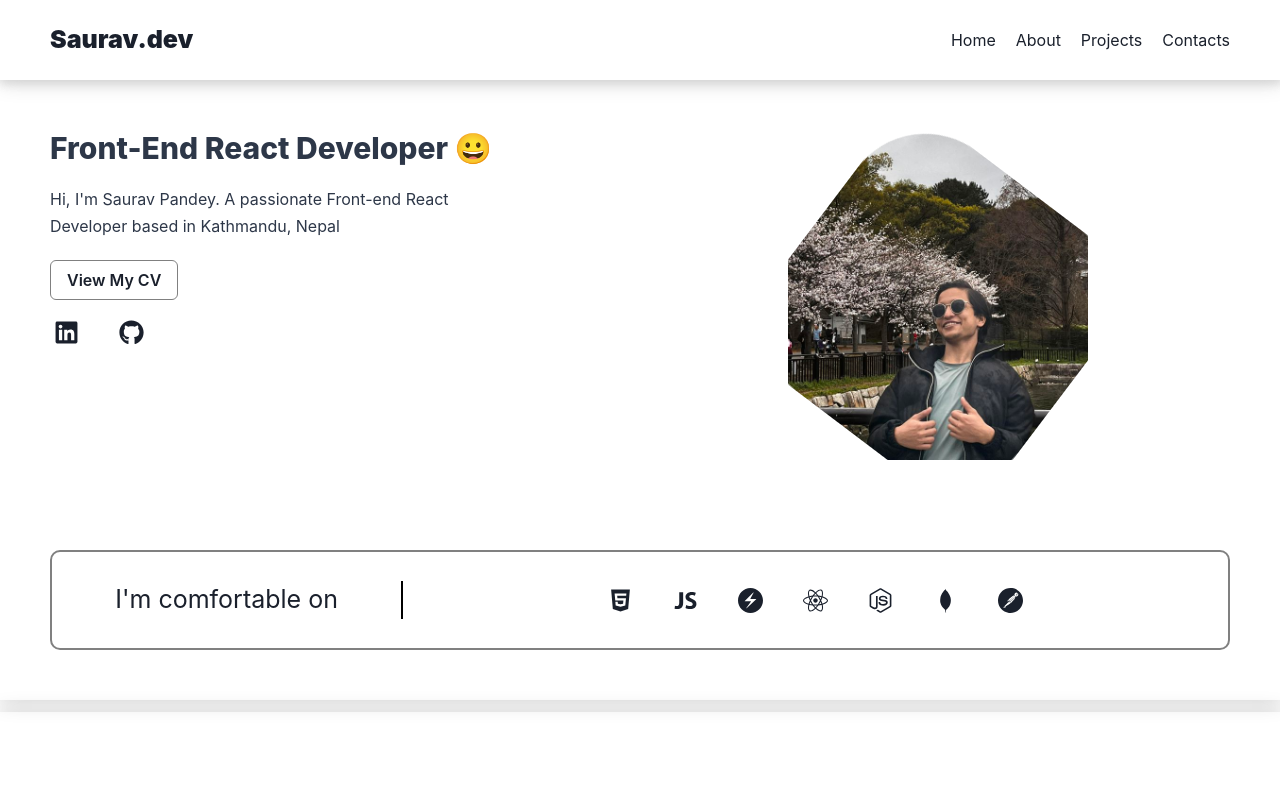
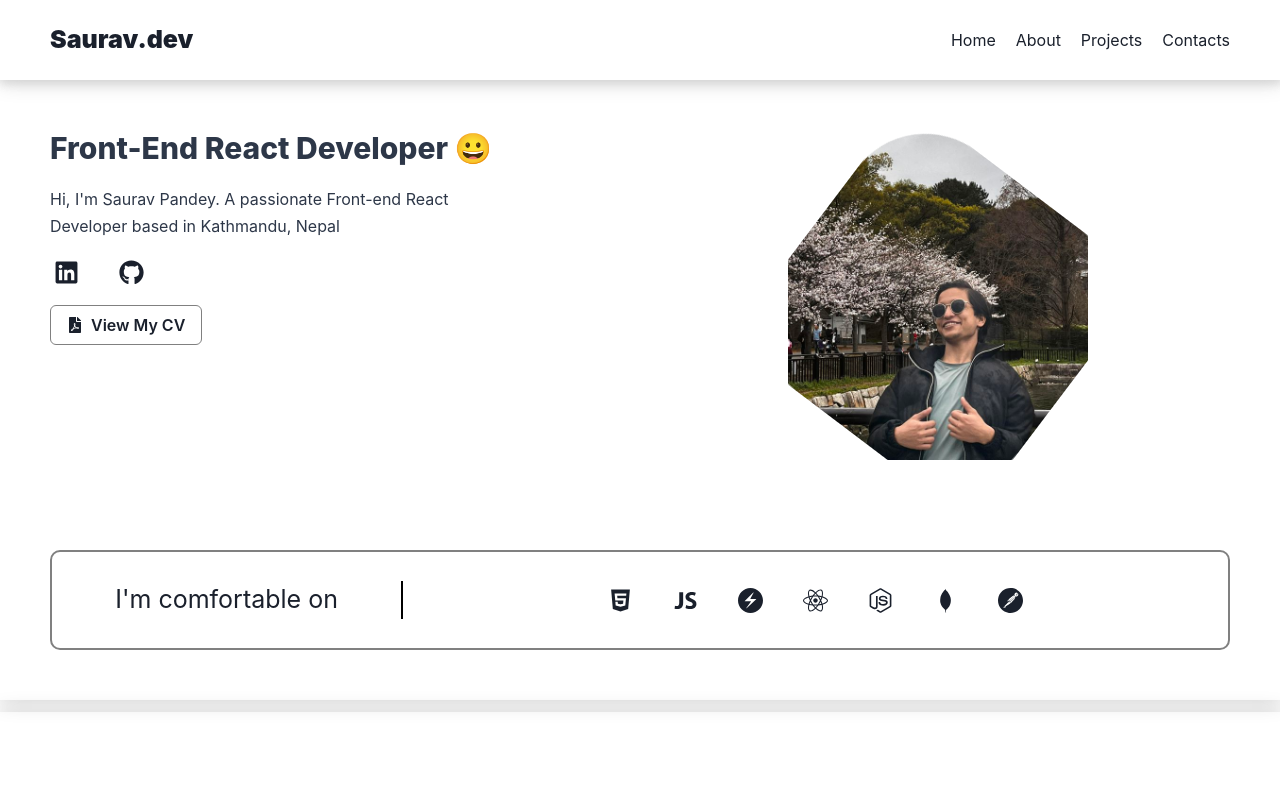
Before and after one commit to sauravpandey538/My_Portfolio, a React (Vite) app: page / in a window 1280 px wide. Shown: the top 800 px of the page. Built offline with nearby package versions, Linux system fonts and the light colour scheme.

Commit message:
minor errors fixed

```diff
--- a/Animate_Helper/Mob_Nav.jsx
+++ b/Animate_Helper/Mob_Nav.jsx
@@ -48,7 +48,10 @@ export default function MobNav() {
               closed: { rotate: 0 },
             }}
             transition={{ duration: 0.2 }}
-            style={{ originY: 0.55, fontSize: "25px" }}
+            style={{
+              originY: 0.55,
+              fontSize: "25px",
+            }}
           >
             <IoReorderThreeOutline />
           </motion.div>
@@ -81,11 +84,13 @@ export default function MobNav() {
         style={{
           pointerEvents: isOpen ? "auto" : "none",
           height: "60vh",
-          position: "absolute",
-          top: "40px",
+          position: "fixed",
+          top: "55px",
           left: 0,
-          backgroundColor: "white",
+          backgroundColor: "#F6F6F6",
           width: "50vw",
+          boxShadow: "rgba(0,0,0,0.2) 0px 4px 80px ", // this is not working why?
+          // border: "2px solid black",
         }}
       >
         <motion.li
--- a/HomePage_Components/My_Details/MyDetail.jsx
+++ b/HomePage_Components/My_Details/MyDetail.jsx
@@ -30,9 +30,7 @@ function MyDetail({ profile }) {
             Hi, I'm Saurav Pandey. A passionate Front-end React <br /> Developer
             based in Kathmandu, Nepal
           </Text>
-          <Box my={"20px"}>
-            <ViewCV />
-          </Box>
+
           <Flex gap={10} pl={"4px"}>
             <Icons
               name={FaLinkedin}
@@ -40,6 +38,9 @@ function MyDetail({ profile }) {
             />
             <Icons name={FaGithub} link="https://github.com/sauravpandey538" />
           </Flex>
+          <Box my={"20px"}>
+            <ViewCV />
+          </Box>
         </Box>
         <Box
           flex={1}
--- a/HomePage_Components/ViewCV.jsx
+++ b/HomePage_Components/ViewCV.jsx
@@ -1,6 +1,7 @@
 import React, { useState } from "react";
 import SauravCv from "./public/SauravCv.pdf";
 import { Button, Flex } from "@chakra-ui/react";
+import { FaFilePdf } from "react-icons/fa";
 
 function ViewCV() {
   const [showCV, setShowCV] = useState(false);
@@ -11,7 +12,12 @@ function ViewCV() {
 
   return (
     <>
-      <Button onClick={handleViewCV} border={"1px solid gray"} bg={"white"}>
+      <Button
+        onClick={handleViewCV}
+        border={"1px solid gray"}
+        bg={"white"}
+        leftIcon={<FaFilePdf />}
+      >
         View My CV
       </Button>
       {showCV && (
```
